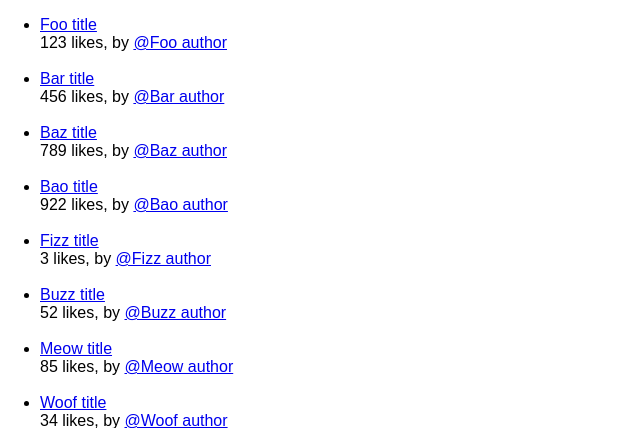
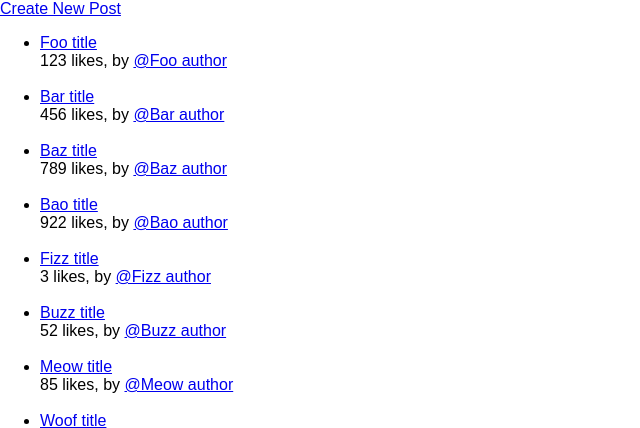
Before and after one commit to Miabread/amaranth, a Flask app: page /posts/ in a window 1280 px wide. Shown: the part 50-478 px from the top of the page, without its empty margins (0-640 px from the left). Run offline with Flask 3, Linux system fonts and the light colour scheme.

Commit message:
Implement the basics of 1.1

```diff
--- a/app.py
+++ b/app.py
@@ -1,4 +1,4 @@
-from flask import Flask, render_template
+from flask import Flask, render_template, request, redirect, url_for
 
 app = Flask(__name__)
 
@@ -28,15 +28,26 @@ def welcome(name):
 def admin_view(name):
     return render_template("admin_view.html", name=name)
 
+def create_inc_id(start=0):
+    stored_id = start
+    def closure():
+        nonlocal stored_id
+        id = stored_id
+        stored_id += 1
+        return id
+    return closure
+
+create_post_id = create_inc_id(0)
+
 dummy_post_db = [
-    {"post_id": 0, "title": "Foo title",  "content": "Foo content", "author": "Foo author", "likes": 123 },
-    {"post_id": 1, "title": "Bar title",  "content": "Bar content", "author": "Bar author", "likes": 456 },
-    {"post_id": 2, "title": "Baz title",  "content": "Baz content", "author": "Baz author", "likes": 789 },
-    {"post_id": 3, "title": "Bao title",  "content": "Bao content", "author": "Bao author", "likes": 922 },
-    {"post_id": 4, "title": "Fizz title",  "content": "Fizz content", "author": "Fizz author", "likes": 3 },
-    {"post_id": 5, "title": "Buzz title",  "content": "Buzz content", "author": "Buzz author", "likes": 52 },
-    {"post_id": 6, "title": "Meow title",  "content": "Meow content", "author": "Meow author", "likes": 85 },
-    {"post_id": 7, "title": "Woof title",  "content": "Woof content", "author": "Woof author", "likes": 34 },
+    {"post_id": create_post_id(), "title": "Foo title",  "content": "Foo content", "author": "Foo author", "likes": 123 },
+    {"post_id": create_post_id(), "title": "Bar title",  "content": "Bar content", "author": "Bar author", "likes": 456 },
+    {"post_id": create_post_id(), "title": "Baz title",  "content": "Baz content", "author": "Baz author", "likes": 789 },
+    {"post_id": create_post_id(), "title": "Bao title",  "content": "Bao content", "author": "Bao author", "likes": 922 },
+    {"post_id": create_post_id(), "title": "Fizz title",  "content": "Fizz content", "author": "Fizz author", "likes": 3 },
+    {"post_id": create_post_id(), "title": "Buzz title",  "content": "Buzz content", "author": "Buzz author", "likes": 52 },
+    {"post_id": create_post_id(), "title": "Meow title",  "content": "Meow content", "author": "Meow author", "likes": 85 },
+    {"post_id": create_post_id(), "title": "Woof title",  "content": "Woof content", "author": "Woof author", "likes": 34 },
 ]
 
 @app.route("/posts/")
@@ -47,6 +58,19 @@ def posts():
 def posts_id(post_id):
     return render_template("posts_id.html", post = dummy_post_db[int(post_id)])
 
+@app.get("/posts/new")
+def posts_new_page():
+    return render_template("posts_new.html")
+
+@app.post("/posts/new")
+def posts_new_form():
+    new_post = { "post_id": create_post_id(), "likes": 0 }
+    new_post["title"] = request.form["title"]
+    new_post["author"] = request.form["author"]
+    new_post["content"] = request.form["content"]
+    dummy_post_db.append(new_post)
+    return redirect(url_for("posts", posts_id = new_post["post_id"]))
+
 # This whines about "This is a development server. Do not use it in a production deployment. Use a production WSGI server instead."
 # but that's something to fix in the future. It just requires a different way of starting the sever using some other dependency
 if __name__ == '__main__':
--- a/templates/posts.html
+++ b/templates/posts.html
@@ -1,6 +1,7 @@
 {% extends 'base.html' %}
 
 {% block body %}
+<a href="/posts/new">Create New Post</a>
 <ul>
 {% for post in posts %}
     <li><a href="/posts/{{post.post_id}}">{{post.title}}</a> <br> {{post.likes}} likes, by <a href="/user/{{post.author}}">@{{post.author}}</a></li>
```
Also changed, not shown: templates/posts_new.html (added, +41 -0 lines).
